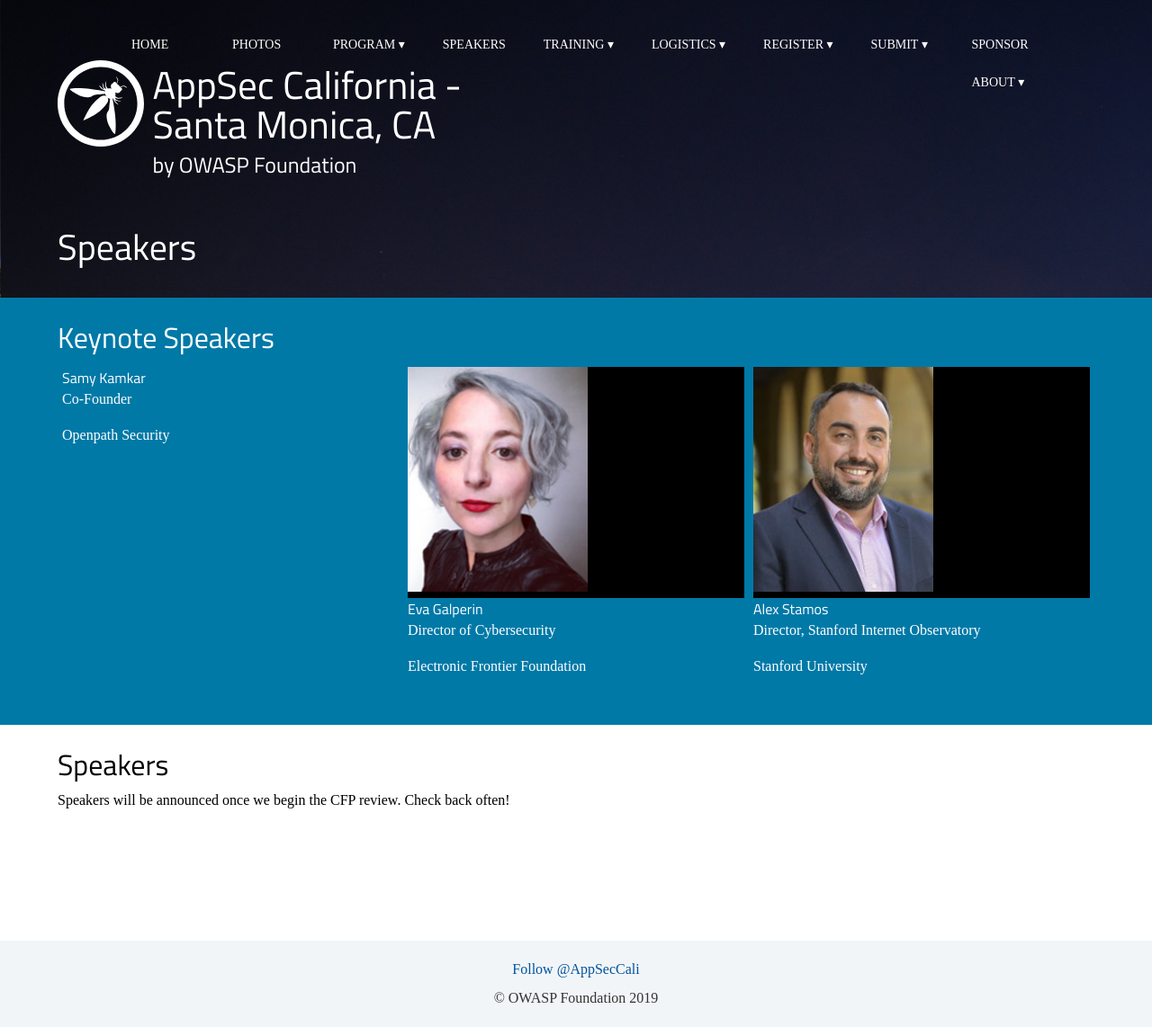
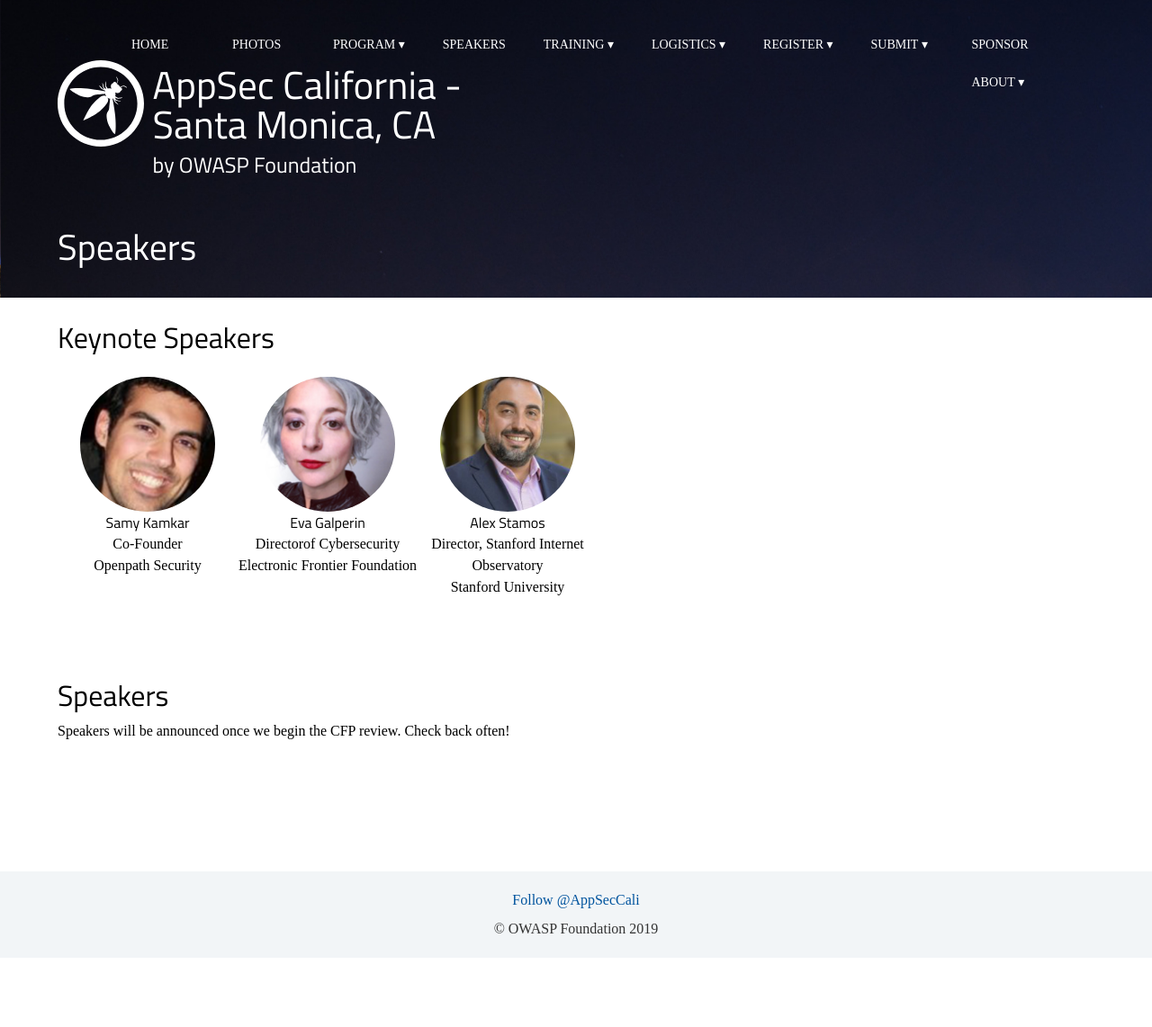
Before and after one commit to OWASP/2020-appseccalifornia, a Jekyll site: the page built from speakers/index.html, in a window 1280 px wide. Shown: the whole page at 90% size. Built offline with Jekyll 4.4.1, drawn with Linux system fonts in a browser that asks for light colours; some web fonts are replaced; comment, search, counter and statistics services are not loaded; after the commit the page ends 1065 px from its top, so only the background shows below that.

Commit message:
image re-design

```diff
--- a/speakers/index.html
+++ b/speakers/index.html
@@ -5,34 +5,32 @@
 
 ---
 
-<section class="inverse">
-<h2>Keynote Speakers</h2>
-<div class="row">
-        	<div class="column">
-		<!--<div height="250" style="min-height:250px;background-color:black">
-		<img src="../../assets/images/speakers/samy_scaled.png" width="200"></img></div>-->
-                <div style="background-image: url(../../assets/images/speakers/samy_scaled.png)" alt="Samy Kamkar"></div>
+<section class="team-list">
+	<h2>Keynote Speakers</h2>
+	<ul>
+
+	<li>
+		<div style="background-image: url(../../assets/images/speakers/samy_scaled.png)" alt="Samy Kamkar"></div>
 		<h4>Samy Kamkar</h4>
-                <p>Co-Founder</p>
-		<p>Openpath Security</p></div>
+		<span class="role">Co-Founder</span>
+		<span class="role">Openpath Security</span>
+	</li>
 
-		<div class="column">
-		<div height="250" style="min-height:250px;background-color:black">
-		<img src="../../assets/images/speakers/eva_galperin_scaled.png" width="200"></img></div>
+	<li>
+		<div style="background-image: url(../../assets/images/speakers/eva_galperin_scaled.png)" alt="Eva Galperin"></div>
 		<h4>Eva Galperin</h4>
-		<p>Director of Cybersecurity</p>
-		<p>Electronic Frontier Foundation</p></div>
+		<span class="role">Directorof Cybersecurity</span>
+		<span class="role">Electronic Frontier Foundation</span>
+	</li>
 
-		<div class="column">
-		<div height="250" style="min-height:250px;background-color:black">
-		<img src="../../assets/images/speakers/stamos_scaled.png" width="200"></img></div>
+	<li>
+		<div style="background-image: url(../../assets/images/speakers/stamos_scaled.png)" alt="Alex Stamos"></div>
 		<h4>Alex Stamos</h4>
-		<p>Director, Stanford Internet Observatory</p>
-		<p>Stanford University</p>
-</div>
-
+		<span class="role">Director, Stanford Internet Observatory</span>
+		<span class="role">Stanford University</span>
+	</li>
+	</ul>
 </section>
-
 <section>
 <h2>Speakers</h2>
 <p>Speakers will be announced once we begin the CFP review. Check back often!</p>
```
